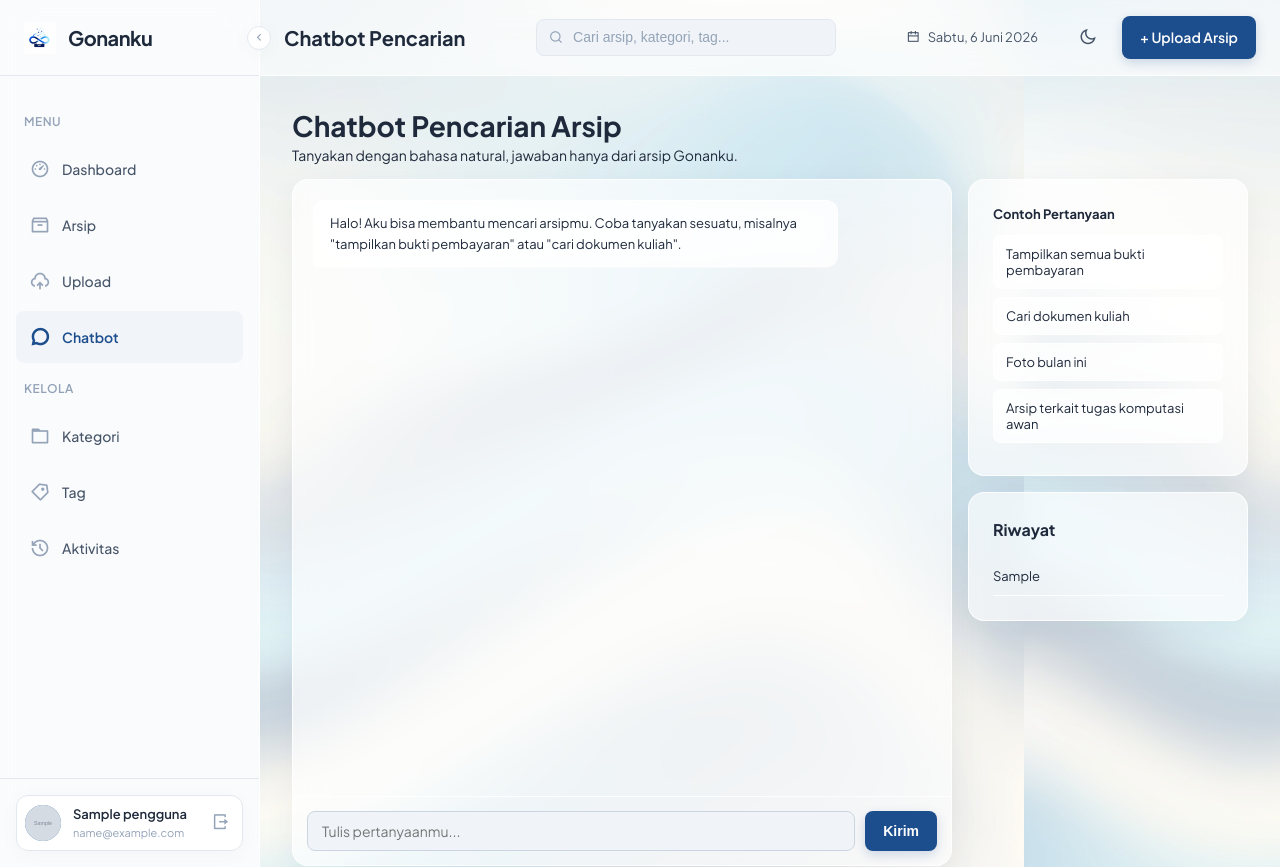
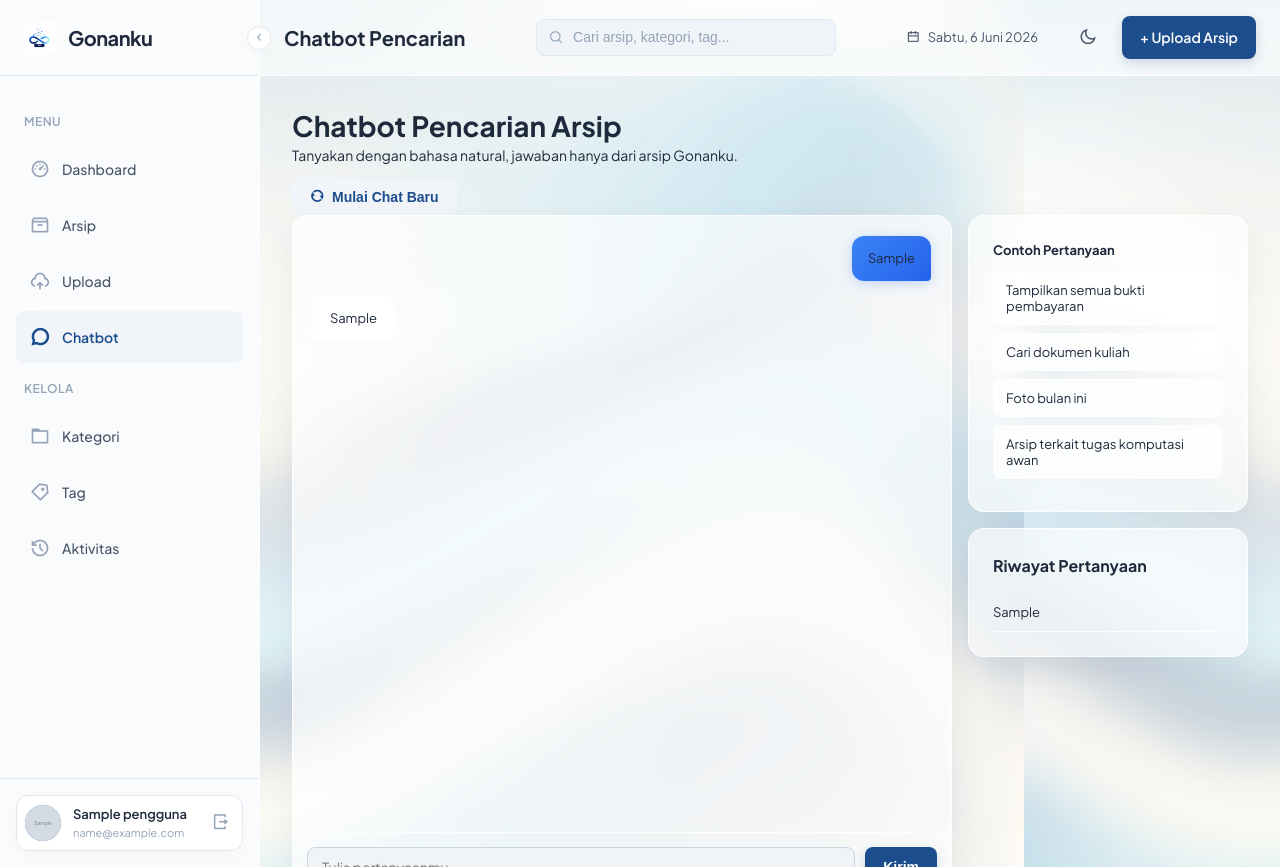
Before and after one commit to Sulthonikamalm/cloudtubes-gonanku, a Flask app: page /chat/ in a window 1280 px wide. Run offline with Flask 3, Linux system fonts and the light colour scheme; a user stored in the database is signed in; tables that the repository leaves empty hold one stand-in row (values such as "Sample post"); grey boxes marked "Sample" are stand-in pictures.

Commit message:
feat(chatbot): tuning akurasi + history persist saat refresh
User keluhkan 2 hal:
1) Pencarian 'foto bermasker' kembalikan SEMUA foto, bukan yang bermasker.
2) Refresh/pindah tab -> percakapan hilang, harus prompt ulang.

FIX AKURASI:
- Tambah stopwords filter di layanan_pencarian._bersihkan_kata_kunci():
  hilangkan kata tipe file (foto/video/dokumen/dst), kata umum
  (saya/yang/ada/menggunakan/dst), dan kata <3 huruf SEBELUM query.
- Perketat prompt _SISTEM_INTENT di layanan_groq: instruksi eksplisit
  agar AI TIDAK memasukkan tipe file ke kata_kunci (pindah ke tipe_file).
- Hasil: 'foto saya bermasker' -> kata_kunci=['masker'], cuma file yang
  ada 'masker' di field-nya yang muncul (bukan semua foto).

FIX HISTORY PERSIST:
- chat_routes.index() sekarang load full riwayat (pertanyaan + jawaban +
  re-hidrasi berkas dari berkas_hasil id) dan kirim ke template via JSON.
- chat.js renderRiwayat() render seluruh percakapan di area pesan saat
  page load -> refresh/pindah tab tidak menghapus konteks.
- Tambah endpoint POST /chat/bersihkan + tombol 'Mulai Chat Baru' di
  header untuk reset eksplisit.
- Re-hidrasi kartu berkas pakai filter pengguna_id + dihapus_pada (security).

Verifikasi lokal vs Supabase production: stopword filter aktif, AI return
clean keywords, history 5 entri ter-load dengan jawaban + berkas terkait.

Co-Authored-By: Claude Opus 4.7 (1M context) <noreply@anthropic.com>

```diff
--- a/app/routes/chat_routes.py
+++ b/app/routes/chat_routes.py
@@ -1,16 +1,69 @@
 from flask import Blueprint, render_template, request, redirect, url_for, flash, jsonify
 from flask_login import login_required, current_user
 
+from app.models import Berkas
 from app.services import layanan_chatbot
 from app.services.layanan_telegram import buat_tautan_telegram
 
 chat_bp = Blueprint("chat", __name__, url_prefix="/chat")
 
 
+def _kartu_dari_berkas(berkas_list):
+    """Bentuk kartu file ringkas (tanpa membocorkan telegram_file_id)."""
+    kartu = []
+    for b in berkas_list:
+        kartu.append({
+            "id": b.id,
+            "kode_arsip": b.kode_arsip,
+            "judul": b.judul,
+            "tipe_file": b.tipe_file,
+            "kategori": b.kategori.nama if b.kategori else None,
+            "url_detail": url_for("berkas.detail", berkas_id=b.id),
+            "url_telegram": buat_tautan_telegram(
+                b.telegram_chat_id, b.telegram_message_id
+            ),
+        })
+    return kartu
+
+
 @chat_bp.route("/")
 @login_required
 def index():
-    riwayat = layanan_chatbot.ambil_riwayat_chat(current_user.id)
+    """Render halaman chat dengan riwayat percakapan sebelumnya.
+
+    Riwayat dimuat dari DB (urut lama -> baru) supaya user yang refresh
+    atau pindah tab tidak kehilangan konteks percakapan.
+    """
+    riwayat_raw = layanan_chatbot.ambil_riwayat_chat(current_user.id, batas=20)
+    # Reverse: ambil_riwayat_chat return descending, kita render ascending.
+    riwayat_raw = list(reversed(riwayat_raw))
+
+    riwayat = []
+    for r in riwayat_raw:
+        # Re-hidrasi kartu berkas dari id yang tersimpan (filter pengguna_id).
+        kartu = []
+        if r.berkas_hasil:
+            ids = [int(i) for i in r.berkas_hasil.split(",") if i.isdigit()]
+            if ids:
+                berkas_list = (
+                    Berkas.query.filter(
+                        Berkas.id.in_(ids),
+                        Berkas.pengguna_id == current_user.id,
+                        Berkas.dihapus_pada.is_(None),
+                    ).all()
+                )
+                # Pertahankan urutan original
+                by_id = {b.id: b for b in berkas_list}
+                berkas_terurut = [by_id[i] for i in ids if i in by_id]
+                kartu = _kartu_dari_berkas(berkas_terurut)
+
+        riwayat.append({
+            "id": r.id,
+            "pertanyaan": r.pertanyaan,
+            "jawaban": r.jawaban,
+            "berkas": kartu,
+        })
+
     return render_template("chat.html", riwayat=riwayat)
 
 
@@ -19,24 +72,22 @@ def index():
 def tanya():
     pertanyaan = (request.form.get("pertanyaan") or "").strip()
     hasil = layanan_chatbot.proses_pertanyaan_chatbot(current_user.id, pertanyaan)
+    return jsonify({
+        "jawaban": hasil["jawaban"],
+        "berkas": _kartu_dari_berkas(hasil["berkas"]),
+    })
 
-    # Bentuk kartu file ringkas (tanpa membocorkan telegram_file_id).
-    kartu = []
-    for b in hasil["berkas"]:
-        kartu.append(
-            {
-                "id": b.id,
-                "kode_arsip": b.kode_arsip,
-                "judul": b.judul,
-                "tipe_file": b.tipe_file,
-                "kategori": b.kategori.nama if b.kategori else None,
-                "url_detail": url_for("berkas.detail", berkas_id=b.id),
-                "url_telegram": buat_tautan_telegram(
-                    b.telegram_chat_id, b.telegram_message_id
-                ),
-            }
-        )
-    return jsonify({"jawaban": hasil["jawaban"], "berkas": kartu})
+
+@chat_bp.route("/bersihkan", methods=["POST"])
+@login_required
+def bersihkan():
+    """Hapus seluruh riwayat percakapan user (tombol 'Mulai chat baru')."""
+    from app.extensions import db
+    from app.models import RiwayatChat
+    n = RiwayatChat.query.filter_by(pengguna_id=current_user.id).delete()
+    db.session.commit()
+    flash(f"Riwayat chat dibersihkan ({n} entri).", "sukses")
+    return redirect(url_for("chat.index"))
 
 
 @chat_bp.route("/<int:riwayat_id>/hapus", methods=["POST"])
--- a/app/services/layanan_groq.py
+++ b/app/services/layanan_groq.py
@@ -260,15 +260,21 @@ _SISTEM_INTENT = (
     "## ATURAN UNTUK INTENT \"pencarian\"\n\n"
 
     "### kata_kunci (array string)\n"
-    "- Ekstrak kata kunci yang PALING RELEVAN dari pertanyaan.\n"
-    "- Sertakan sinonim dan variasi kata yang mungkin ada di judul/deskripsi file.\n"
-    "- Jika user bilang 'foto kucing', kata_kunci = [\"foto\", \"kucing\"].\n"
-    "- Jika user bilang 'dokumen skripsi bab 3', kata_kunci = "
-    "  [\"skripsi\", \"bab 3\", \"bab\"].\n"
-    "- Jika user bilang 'resi shopee', kata_kunci = [\"resi\", \"shopee\"].\n"
-    "- JANGAN masukkan kata-kata umum seperti 'yang', 'ada', 'gak', 'cari'.\n"
-    "- Pisahkan frasa bermakna: 'laporan keuangan' -> [\"laporan\", \"keuangan\", "
-    "  \"laporan keuangan\"].\n\n"
+    "- HANYA kata bermakna yang mendeskripsikan ISI/SUBJEK file.\n"
+    "- DILARANG memasukkan kata tipe file ('foto', 'video', 'dokumen', "
+    "  'audio', 'screenshot', 'gambar', 'image', 'pic', 'file', 'berkas'). "
+    "  Kata-kata ini PINDAH ke field `tipe_file`, BUKAN ke kata_kunci.\n"
+    "- DILARANG memasukkan kata umum ('saya', 'yang', 'ada', 'tidak', "
+    "  'menggunakan', 'memakai', 'cari', 'tampilkan', 'tolong', 'dengan').\n"
+    "- Contoh BENAR:\n"
+    "  - 'foto kucing' -> kata_kunci=[\"kucing\"], tipe_file=\"foto\"\n"
+    "  - 'foto saya bermasker' -> kata_kunci=[\"masker\"], tipe_file=\"foto\"\n"
+    "  - 'dokumen skripsi bab 3' -> kata_kunci=[\"skripsi\", \"bab 3\"], tipe_file=\"dokumen\"\n"
+    "  - 'resi shopee' -> kata_kunci=[\"resi\", \"shopee\"]\n"
+    "- Contoh SALAH:\n"
+    "  - kata_kunci=[\"foto\", \"saya\", \"masker\"]  // tipe file & kata umum tidak boleh\n"
+    "- Sertakan sinonim/variasi kata yang mungkin ada di judul/deskripsi file.\n"
+    "- Pisahkan frasa bermakna: 'laporan keuangan' -> [\"laporan\", \"keuangan\"].\n\n"
 
     "### kategori (string atau null)\n"
     "- HANYA isi jika pengguna menyebut nama kategori secara EKSPLISIT.\n"
--- a/app/static/js/chat.js
+++ b/app/static/js/chat.js
@@ -1,4 +1,5 @@
-// Chatbot: kirim pertanyaan ke backend dan tampilkan jawaban + kartu file.
+// Chatbot: render riwayat dari server, kirim pertanyaan baru, dan
+// tampilkan jawaban + kartu file. Riwayat tetap utuh saat refresh/pindah tab.
 (function () {
   const form = document.getElementById("form-chat");
   const input = document.getElementById("input-pertanyaan");
@@ -20,7 +21,6 @@
 
   function tambahPesanPengguna(teks) {
     area.appendChild(buatElemen("pesan pengguna", teks));
-    gulirBawah();
   }
 
   function tambahKartuFile(induk, daftar) {
@@ -63,8 +63,28 @@
     induk.appendChild(wadah);
   }
 
+  function tambahJawabanBot(jawaban, berkas) {
+    const bubble = buatElemen("pesan bot");
+    bubble.textContent = jawaban;
+    if (berkas && berkas.length) tambahKartuFile(bubble, berkas);
+    area.appendChild(bubble);
+  }
+
+  // ── Render riwayat dari server saat halaman dibuka ──
+  // window.RIWAYAT_CHAT sudah di-inject template dengan urutan lama -> baru.
+  function renderRiwayat() {
+    const riwayat = window.RIWAYAT_CHAT || [];
+    riwayat.forEach((r) => {
+      tambahPesanPengguna(r.pertanyaan);
+      tambahJawabanBot(r.jawaban || "", r.berkas);
+    });
+    gulirBawah();
+  }
+  renderRiwayat();
+
   async function kirimPertanyaan(pertanyaan) {
     tambahPesanPengguna(pertanyaan);
+    gulirBawah();
 
     const bubble = buatElemen("pesan bot");
     bubble.innerHTML = '<span class="pemuat"></span> Mencari arsip...';
--- a/app/templates/chat.html
+++ b/app/templates/chat.html
@@ -12,15 +12,26 @@
       <h1>Chatbot Pencarian Arsip</h1>
       <p class="subjudul">Tanyakan dengan bahasa natural, jawaban hanya dari arsip Gonanku.</p>
     </div>
+    {% if riwayat %}
+      <form method="post" action="{{ url_for('chat.bersihkan') }}"
+            onsubmit="return confirm('Bersihkan SEMUA riwayat percakapan?');" style="margin: 0;">
+        <button type="submit" class="tombol tombol-sekunder">
+          <i class="ri-refresh-line"></i> Mulai Chat Baru
+        </button>
+      </form>
+    {% endif %}
   </div>
 
   <div class="tata-chat">
     <div class="kartu panel-chat">
       <div class="area-pesan" id="area-pesan">
-        <div class="pesan bot" id="pesan-sapaan">
-          Halo! Aku bisa membantu mencari arsipmu. Coba tanyakan sesuatu, misalnya
-          "tampilkan bukti pembayaran" atau "cari dokumen kuliah".
-        </div>
+        {% if not riwayat %}
+          <div class="pesan bot">
+            Halo! Aku bisa membantu mencari arsipmu. Coba tanyakan sesuatu, misalnya
+            "tampilkan bukti pembayaran" atau "cari dokumen kuliah".
+          </div>
+        {% endif %}
+        {# Riwayat akan dirender oleh chat.js dari window.RIWAYAT_CHAT #}
       </div>
       <form class="bar-input-chat" id="form-chat">
         <input class="input-form" type="text" id="input-pertanyaan" name="pertanyaan"
@@ -42,13 +53,15 @@
 
       <div class="kartu">
         <div class="kartu-isi">
-          <div class="kartu-judul">Riwayat</div>
+          <div class="kartu-judul">Riwayat Pertanyaan</div>
           {% if riwayat %}
-            {% for q in riwayat %}
-              <div class="riwayat-item">{{ q.pertanyaan }}</div>
+            {% for q in riwayat | reverse %}
+              <div class="riwayat-item" title="{{ q.pertanyaan }}">
+                {{ q.pertanyaan[:60] }}{% if q.pertanyaan|length > 60 %}...{% endif %}
+              </div>
             {% endfor %}
           {% else %}
-            <p class="subjudul">Belum ada riwayat pertanyaan.</p>
+            <p class="subjudul">Belum ada riwayat.</p>
           {% endif %}
         </div>
       </div>
@@ -59,6 +72,7 @@
 {% block js_tambahan %}
   <script>
     window.URL_CHAT_TANYA = "{{ url_for('chat.tanya') }}";
+    window.RIWAYAT_CHAT = {{ riwayat | tojson }};
   </script>
   <script src="{{ url_for('static', filename='js/chat.js') }}"></script>
 {% endblock %}
```
Also changed, not shown: app/services/layanan_pencarian.py (+38 -1 lines).
